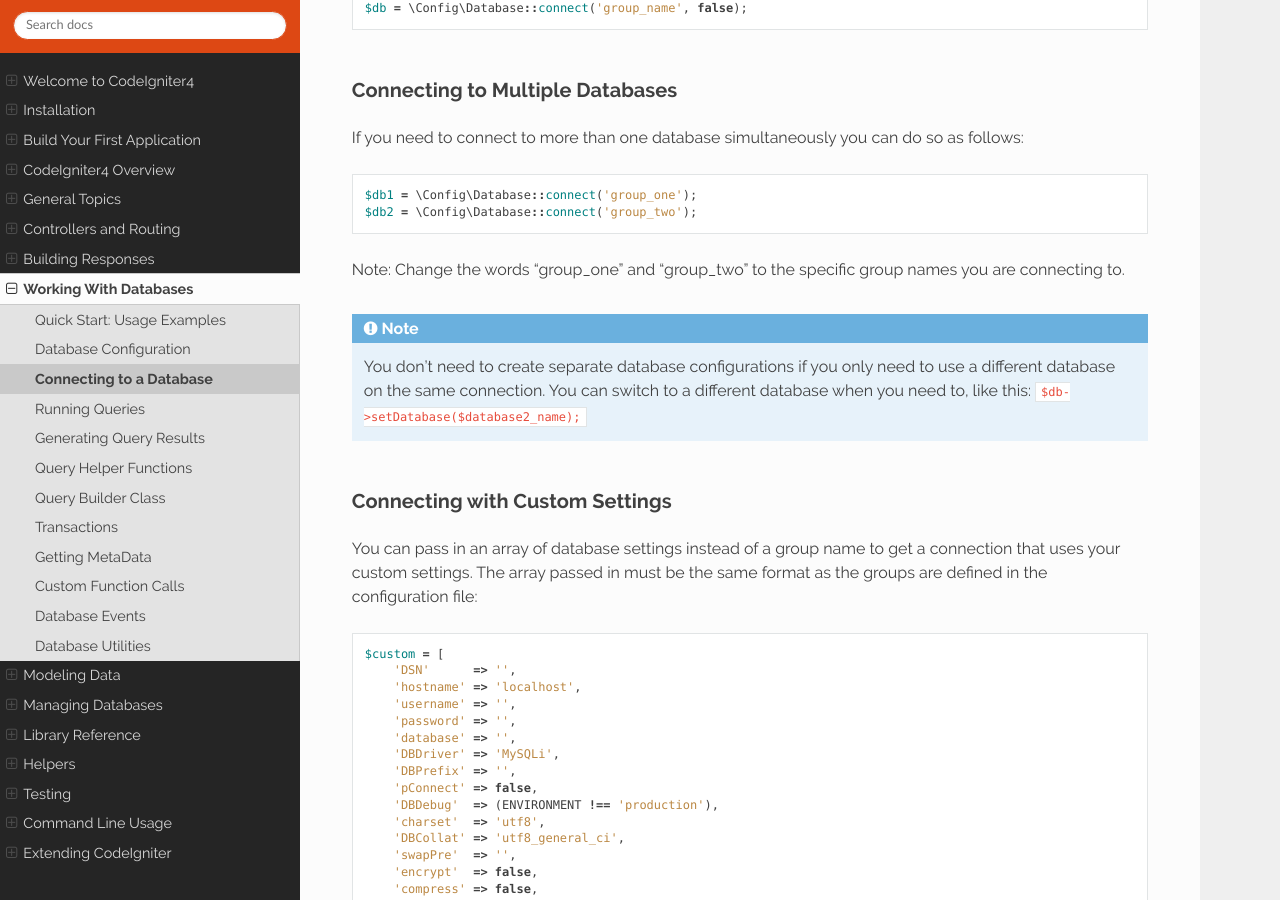
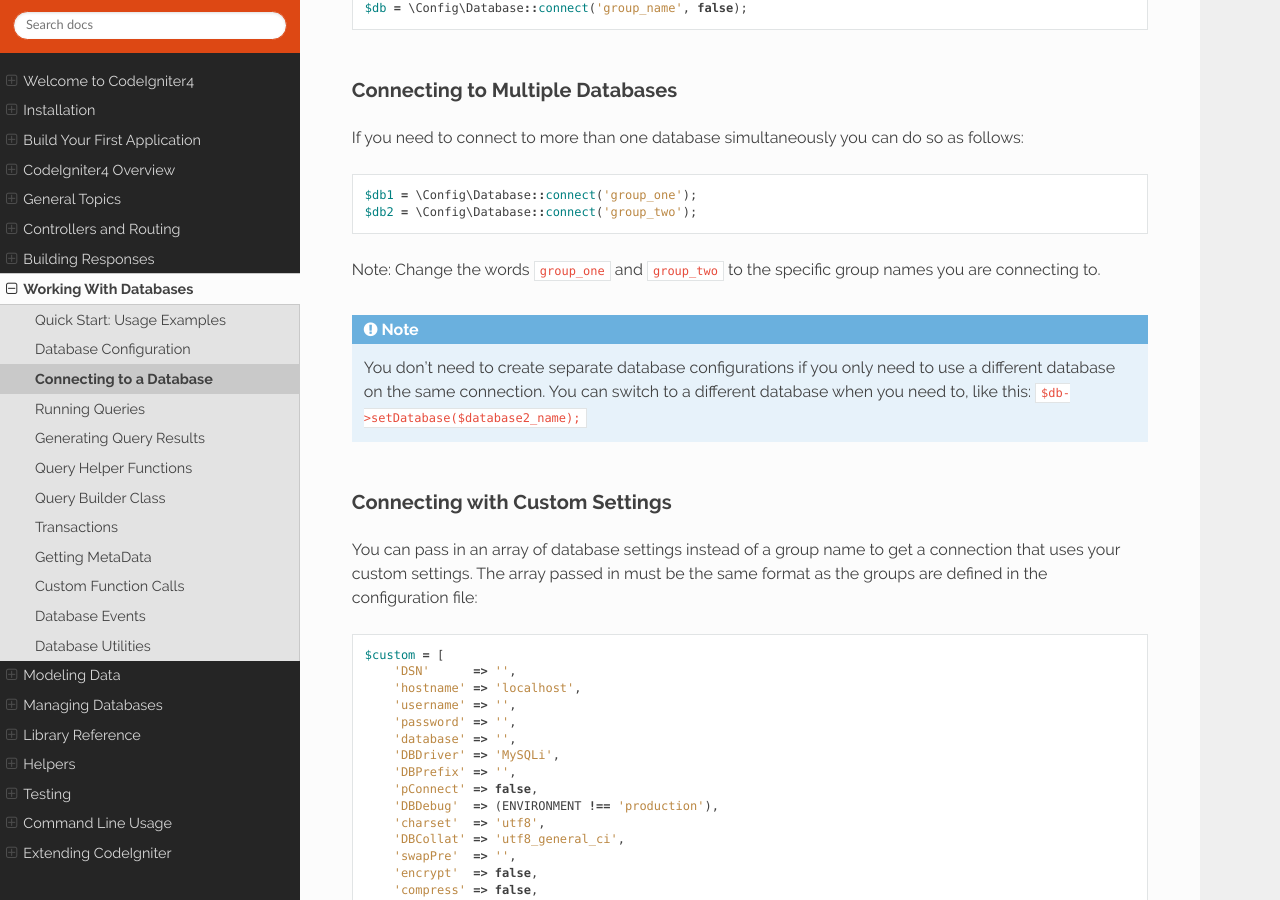
Before and after one commit to NEKOGET/ci4_user_guide_src, a Sphinx documentation site: the page built from source/database/connecting.rst, in a window 1280 px wide and 900 px high, scrolled down 1421 px. Built offline with Sphinx 7.4.7 and the Read the Docs theme 2.0.0, drawn with Linux system fonts in a browser that asks for light colours.

Commit message:
docs: fix decoration for string in the code

```diff
--- a/source/database/connecting.rst
+++ b/source/database/connecting.rst
@@ -63,7 +63,7 @@ do so as follows::
     $db1 = \Config\Database::connect('group_one');
     $db2 = \Config\Database::connect('group_two');
 
-Note: Change the words "group_one" and "group_two" to the specific
+Note: Change the words ``group_one`` and ``group_two`` to the specific
 group names you are connecting to.
 
 .. note:: You don't need to create separate database configurations if you
```
